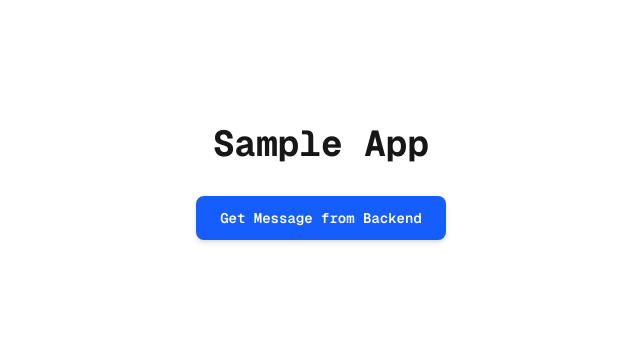
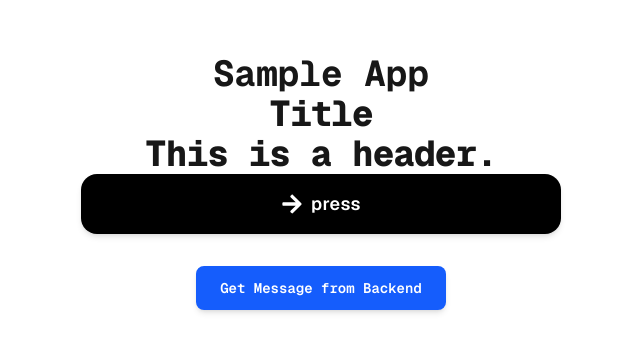
Before and after one commit to jphacks/sp_2509, a Next.js app in the folder frontend/: page / in a window 1280 px wide. Shown: the part 176-528 px from the top of the page, without its empty margins (319-959 px from the left). Built offline with nearby package versions, Linux system fonts and the light colour scheme; no server answers.

Commit message:
componentを修正

```diff
--- a/frontend/src/app/page.tsx
+++ b/frontend/src/app/page.tsx
@@ -1,6 +1,10 @@
 "use client";
 
 import { useState } from 'react';
+import  Header  from  "../component/Header";
+import Title from '../component/title';
+import RoutingButton from '../component/routingButton';
+import { FaArrowRight, FaBeer } from "react-icons/fa";
 
 const API_URL = process.env.NEXT_PUBLIC_API_URL || "http://127.0.0.1:8000";
 
@@ -37,6 +41,16 @@ export default function Home() {
         <div className="text-center">
           <h1 className="text-4xl font-bold">Sample App</h1>
 
+
+          <Title title={'Title'}/>
+          <Header headerText = {"This is a header."}/>
+          <RoutingButton
+            buttonText="press"
+            to="/home"     // 遷移先ページ
+            icon={FaArrowRight}  // ← アイコンを付けたい場合
+          />
+
+
           <button
             onClick={fetchMessage}
             disabled={isLoading}
--- a/frontend/src/componet/header.tsx
+++ b/frontend/src/component/Header.tsx
@@ -1,10 +1,10 @@
 import React from 'react';
 
-type TitleProps = {
+type HeaderProps = {
   headerText: string;
 };
 
 
-export default function Title({headerText}: TitleProps)  {
+export default function Header({headerText}: HeaderProps)  {
     return (<h1 className='text-3xl md:text-4xl font-extrabold tracking-tight'>{headerText}</h1>)
 };
--- /dev/null
+++ b/frontend/src/component/routingButton.tsx
@@ -0,0 +1,50 @@
+"use client";
+import React, { useState } from "react";
+import { useRouter } from "next/navigation";
+import { IconType } from "react-icons";
+
+type RoutingButtonProps = {
+  buttonText: string;
+  to: string;
+  icon?: IconType;
+};
+
+export default function RoutingButton({ buttonText, to, icon: Icon }: RoutingButtonProps) {
+  const router = useRouter();
+  const [isActive, setIsActive] = useState(false);
+
+  const handleClick = () => {
+    if (typeof navigator !== "undefined" && "vibrate" in navigator) {
+      navigator.vibrate?.(20);
+    }
+
+    // 一瞬灰色にしてから遷移
+    setIsActive(true);
+    setTimeout(() => {
+      setIsActive(false);
+      router.push(to);
+    }, 250); // ← 灰色で表示する時間（ms）
+  };
+
+  return (
+    <button
+      onClick={handleClick}
+      className={`
+        flex items-center justify-center gap-2
+        w-[320px] md:w-[420px] lg:w-[480px]
+        px-8 py-4 text-lg font-semibold tracking-wide
+        rounded-2xl shadow-md hover:shadow-lg
+        transition-all duration-200 ease-out
+        select-none font-sans
+        ${
+          isActive
+            ? "bg-gray-500 text-black scale-[0.97]" // ← 灰色（やや押し込み）
+            : "bg-black text-white hover:brightness-105"
+        }
+      `}
+    >
+      {Icon && <Icon size={22} />}
+      <span>{buttonText}</span>
+    </button>
+  );
+}
--- a/frontend/src/componet/routingButton.tsx
+++ /dev/null
@@ -1,29 +0,0 @@
-"use client";
-import React from "react";
-import { useRouter } from "next/navigation";
-import { IconType } from "react-icons"; // アイコン型をインポート
-
-type RoutingButtonProps = {
-  buttonText: string;
-  to: string; // 遷移先パス
-  icon?: IconType; // アイコンを受け取る（例：FaBeer）
-};
-
-export default function RoutingButton({ buttonText, to, icon: Icon }: RoutingButtonProps) {
-  const router = useRouter();
-
-  const handleClick = () => {
-    router.push(to);
-  };
-
-  return (
-    <button
-      onClick={handleClick}
-      className="flex items-center gap-2 px-4 py-2 text-lg font-bold bg-blue-600 text-white rounded-lg hover:bg-blue-700 transition"
-    >
-      {/* アイコンが指定されていれば表示 */}
-      {Icon && <Icon size={24} />}
-      <span>{buttonText}</span>
-    </button>
-  );
-}
```
Also changed, not shown: frontend/src/component/title.tsx (renamed from frontend/src/componet/title.tsx).
